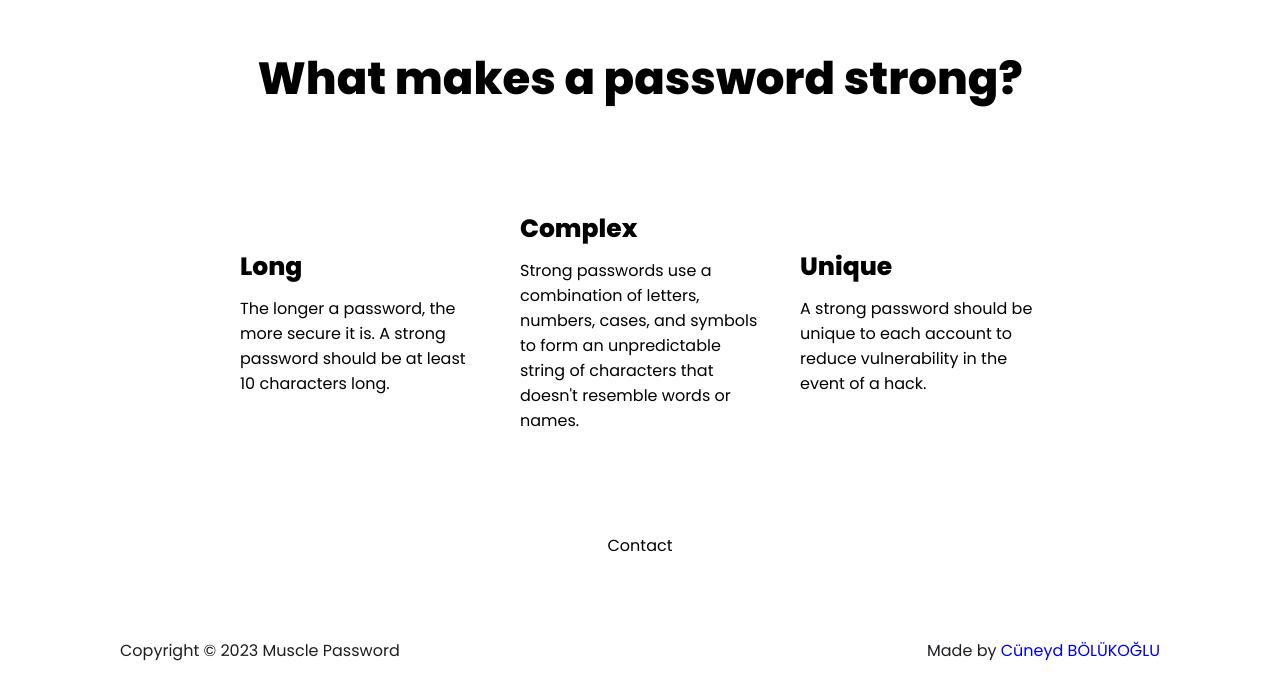
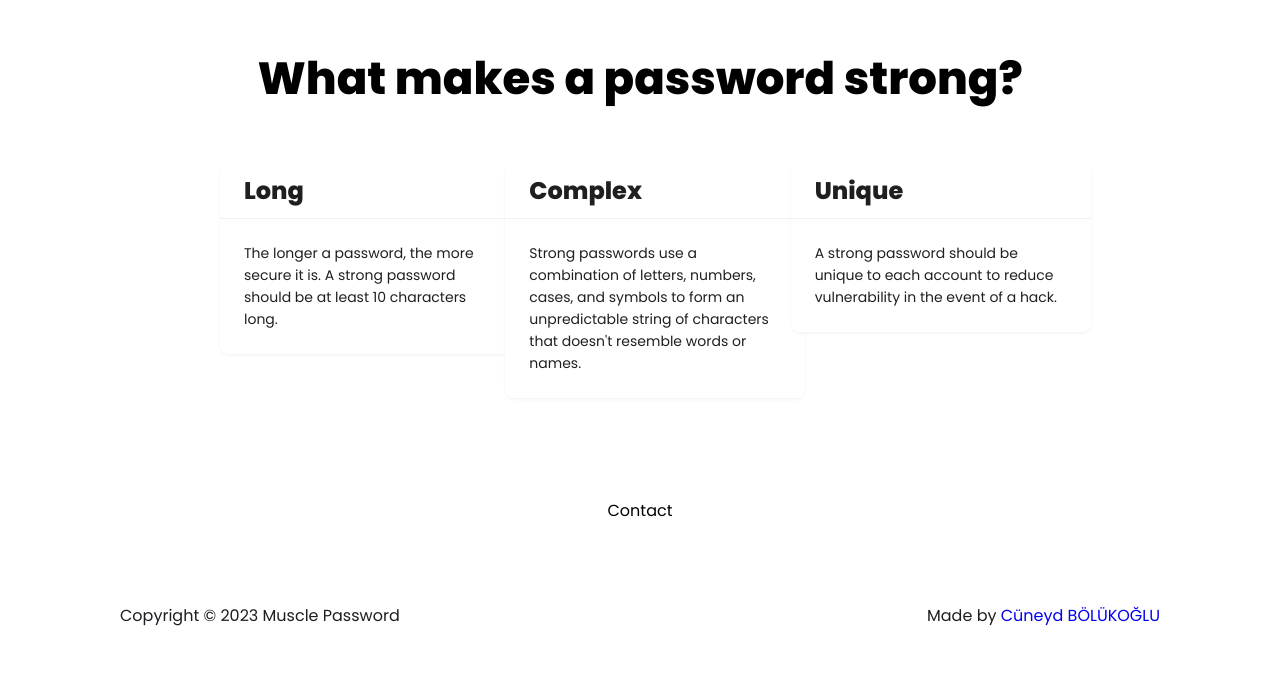
Before and after one commit to musclepassword/musclepassword, a React (Create React App) app: page / in a window 1280 px wide. Shown: the part 753-1452 px from the top of the page. Built offline with nearby package versions, Linux system fonts and the light colour scheme.

Commit message:
update about page ant design style

```diff
--- a/src/components/about/index.js
+++ b/src/components/about/index.js
@@ -1,5 +1,5 @@
 import React from "react";
-import fingerIcon from '../../assets/image/fingerprint-solid.svg';
+import { Card, Row, Col } from 'antd';
 
 const AboutGeneratePassword = () => {
 
@@ -7,23 +7,41 @@ const AboutGeneratePassword = () => {
         <section className="about">
             <div className="container">
                 <h1>What makes a password strong?</h1>
-                <div className="box-inclusive">
-                    <div className="box">
-                        <img src={fingerIcon} alt="fingericon" />
-                        <h2>Long</h2>
-                        <p>The longer a password, the more secure it is. A strong password should be at least 10 characters long.</p>
-                    </div>
-                    <div className="box">
-                        <img src={fingerIcon} alt="fingericon" />
-                        <h2>Complex</h2>
-                        <p>Strong passwords use a combination of letters, numbers, cases, and symbols to form an unpredictable string of characters that doesn't resemble words or names.</p>
-                    </div>
-                    <div className="box">
-                        <img src={fingerIcon} alt="fingericon" />
-                        <h2>Unique</h2>
-                        <p>A strong password should be unique to each account to reduce vulnerability in the event of a hack.</p>
-                    </div>
-                </div>
+                <Row gutter={16}>
+                    <Col span={8}>
+                        <Card
+                            title={<h2>Long</h2>}
+                            bordered={false}
+                            style={{
+                                width: 300,
+                            }}
+                        >
+                            <p>The longer a password, the more secure it is. A strong password should be at least 10 characters long.</p>
+                        </Card>
+                    </Col>
+                    <Col span={8}>
+                        <Card
+                            title={<h2>Complex</h2>}
+                            bordered={false}
+                            style={{
+                                width: 300,
+                            }}
+                        >
+                            <p>Strong passwords use a combination of letters, numbers, cases, and symbols to form an unpredictable string of characters that doesn't resemble words or names.</p>
+                        </Card>
+                    </Col>
+                    <Col span={8}>
+                        <Card
+                            title={<h2>Unique</h2>}
+                            bordered={false}
+                            style={{
+                                width: 300,
+                            }}
+                        >
+                            <p>A strong password should be unique to each account to reduce vulnerability in the event of a hack.</p>
+                        </Card>
+                    </Col>
+                </Row>
             </div>
         </section>
     );
```
